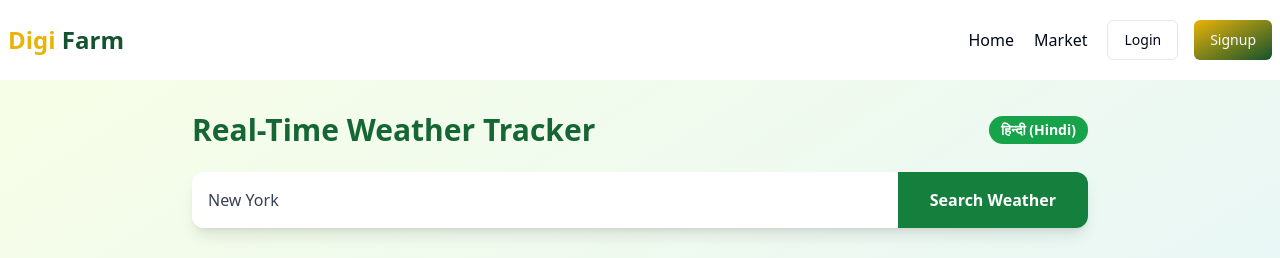
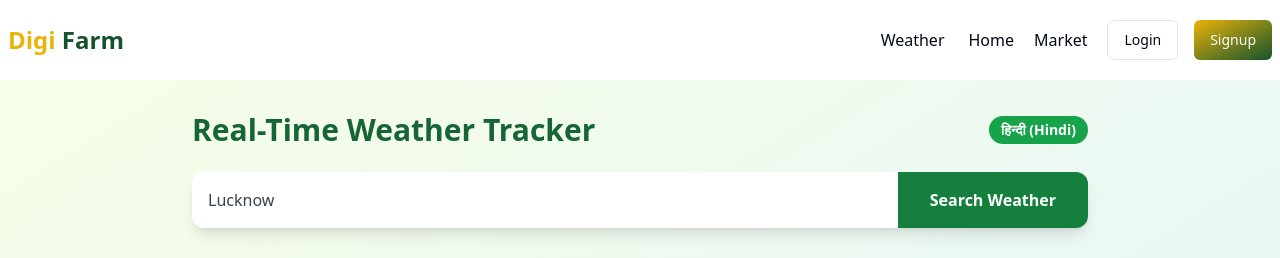
Before and after one commit to SoniaSharma15/DigiFarm, a React (Vite) app in the folder frontend/: page /weather in a window 1280 px wide. Shown: the top 258 px of the page. Built offline with nearby package versions, Linux system fonts and the light colour scheme; no server answers.

Commit message:
weather deployment

```diff
--- a/frontend/src/components/farmer/Weather.jsx
+++ b/frontend/src/components/farmer/Weather.jsx
@@ -173,7 +173,7 @@ const translations = {
 // --- Main App Component ---
 const Weather = () => {
     const [language, setLanguage] = useState('en');
-    const [locationQuery, setLocationQuery] = useState('New York'); // Default initial city
+    const [locationQuery, setLocationQuery] = useState('Lucknow'); // Default initial city
     const [weatherData, setWeatherData] = useState(null);
     const [loading, setLoading] = useState(false);
     const [error, setError] = useState('');
--- a/frontend/src/components/shared/Navbar.jsx
+++ b/frontend/src/components/shared/Navbar.jsx
@@ -48,6 +48,9 @@ const logoutHandler = async () => {
         </div>
         <div className="flex items-center gap-5">
           <ul className="flex font-medium item center gap-5 ">
+             <li className="cursor-pointer">
+                  <Link to={"/weather"}>Weather</Link>
+                </li>
             {user && user.role === "buyer" ? (
               <>
                 <li className="cursor-pointer">
```
